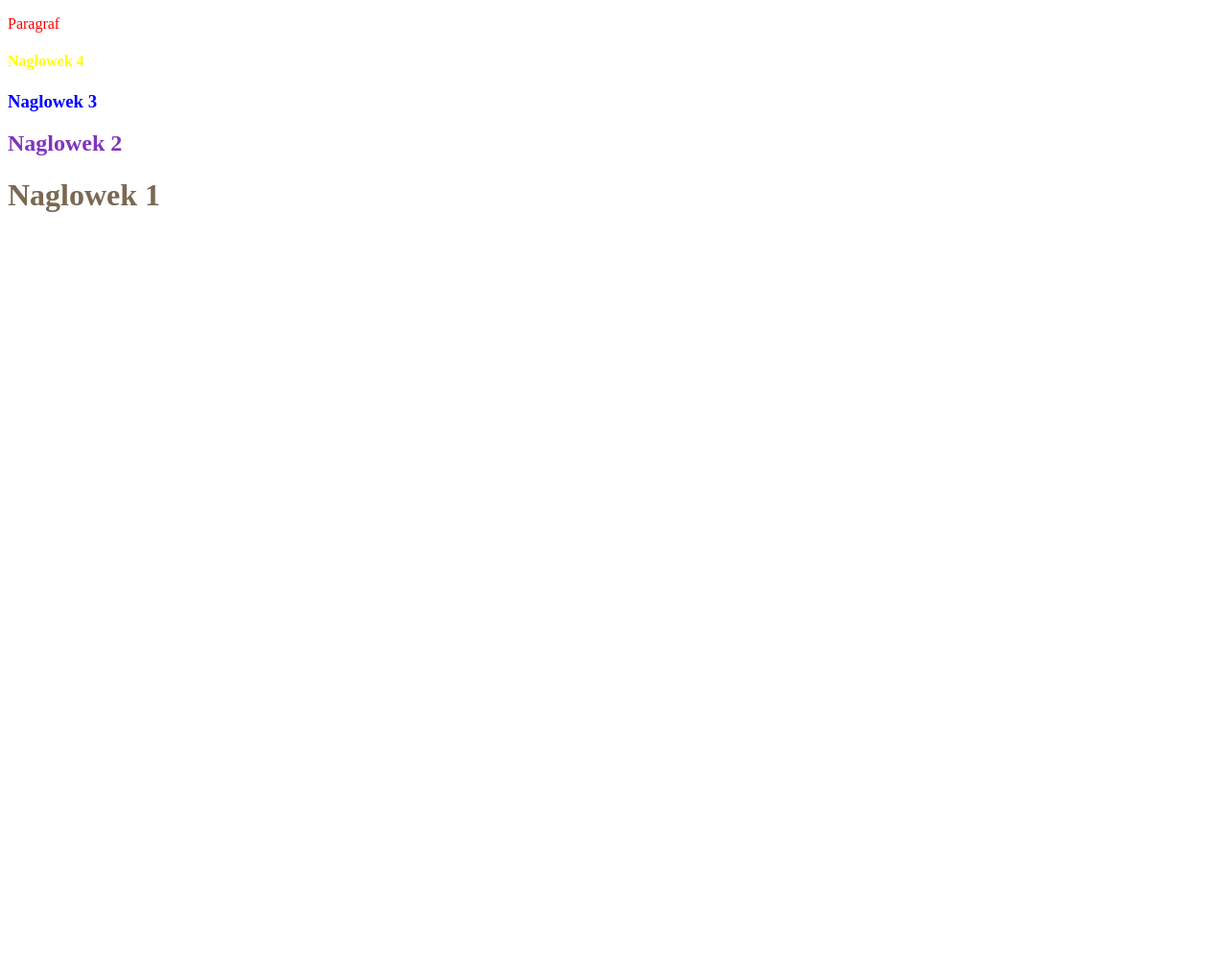
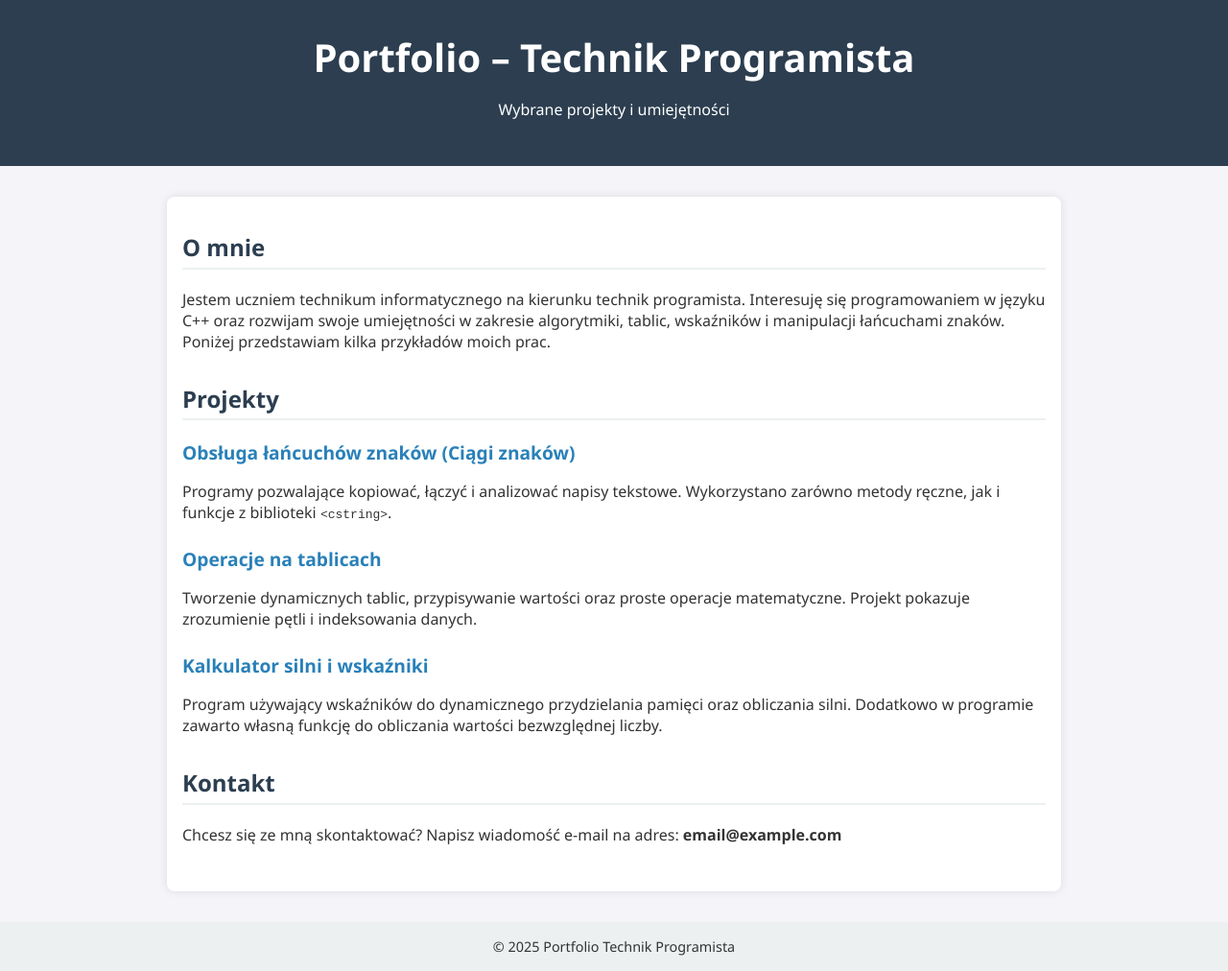
Before and after one commit to konradkko/portfolio, a plain HTML site: page index.html in a window 1280 px wide. Shown: the whole page at 96% size. Before the commit the page ends 800 px from the top, so only its background shows below. Drawn offline with Linux system fonts and the light colour scheme.

Commit message:
Update index.html

```diff
--- a/index.html
+++ b/index.html
@@ -1,16 +1,100 @@
 <!DOCTYPE html>
-<html lang="en">
+<html lang="pl">
 <head>
-    <meta charset="UTF-8">
-    <link rel="stylesheet" href="style.css">
-    <meta name="viewport" content="width=device-width, initial-scale=1.0">
-    <title>Document</title>
+  <meta charset="UTF-8" />
+  <meta name="viewport" content="width=device-width, initial-scale=1.0" />
+  <title>Portfolio Technik Programista</title>
+  <style>
+    body {
+      margin: 0;
+      font-family: 'Segoe UI', Tahoma, Geneva, Verdana, sans-serif;
+      background-color: #f4f4f9;
+      color: #333;
+    }
+    header {
+      background-color: #2c3e50;
+      color: white;
+      padding: 2rem;
+      text-align: center;
+    }
+    header h1 {
+      margin: 0;
+      font-size: 2.5rem;
+    }
+    .container {
+      max-width: 900px;
+      margin: 2rem auto;
+      padding: 1rem;
+      background-color: white;
+      box-shadow: 0 0 10px rgba(0,0,0,0.1);
+      border-radius: 8px;
+    }
+    section {
+      margin-bottom: 2rem;
+    }
+    h2 {
+      color: #2c3e50;
+      border-bottom: 2px solid #ecf0f1;
+      padding-bottom: 0.3rem;
+    }
+    ul {
+      list-style-type: none;
+      padding: 0;
+    }
+    li {
+      margin-bottom: 1.5rem;
+    }
+    .project-title {
+      font-weight: bold;
+      font-size: 1.2rem;
+      color: #2980b9;
+    }
+    .footer {
+      text-align: center;
+      padding: 1rem;
+      background-color: #ecf0f1;
+      font-size: 0.9rem;
+    }
+  </style>
 </head>
 <body>
-    <p>Paragraf</p>
-    <h4>Naglowek 4</h4>
-    <h3>Naglowek 3</h3>
-    <h2>Naglowek 2</h2>
-    <h1>Naglowek 1</h1>
+  <header>
+    <h1>Portfolio – Technik Programista</h1>
+    <p>Wybrane projekty i umiejętności</p>
+  </header>
+
+  <div class="container">
+    <section>
+      <h2>O mnie</h2>
+      <p>Jestem uczniem technikum informatycznego na kierunku technik programista. Interesuję się programowaniem w języku C++ oraz rozwijam swoje umiejętności w zakresie algorytmiki, tablic, wskaźników i manipulacji łańcuchami znaków. Poniżej przedstawiam kilka przykładów moich prac.</p>
+    </section>
+
+    <section>
+      <h2>Projekty</h2>
+      <ul>
+        <li>
+          <div class="project-title">Obsługa łańcuchów znaków (Ciągi znaków)</div>
+          <p>Programy pozwalające kopiować, łączyć i analizować napisy tekstowe. Wykorzystano zarówno metody ręczne, jak i funkcje z biblioteki <code>&lt;cstring&gt;</code>.</p>
+        </li>
+        <li>
+          <div class="project-title">Operacje na tablicach</div>
+          <p>Tworzenie dynamicznych tablic, przypisywanie wartości oraz proste operacje matematyczne. Projekt pokazuje zrozumienie pętli i indeksowania danych.</p>
+        </li>
+        <li>
+          <div class="project-title">Kalkulator silni i wskaźniki</div>
+          <p>Program używający wskaźników do dynamicznego przydzielania pamięci oraz obliczania silni. Dodatkowo w programie zawarto własną funkcję do obliczania wartości bezwzględnej liczby.</p>
+        </li>
+      </ul>
+    </section>
+
+    <section>
+      <h2>Kontakt</h2>
+      <p>Chcesz się ze mną skontaktować? Napisz wiadomość e-mail na adres: <strong>email@example.com</strong></p>
+    </section>
+  </div>
+
+  <div class="footer">
+    &copy; 2025 Portfolio Technik Programista
+  </div>
 </body>
 </html>
```
